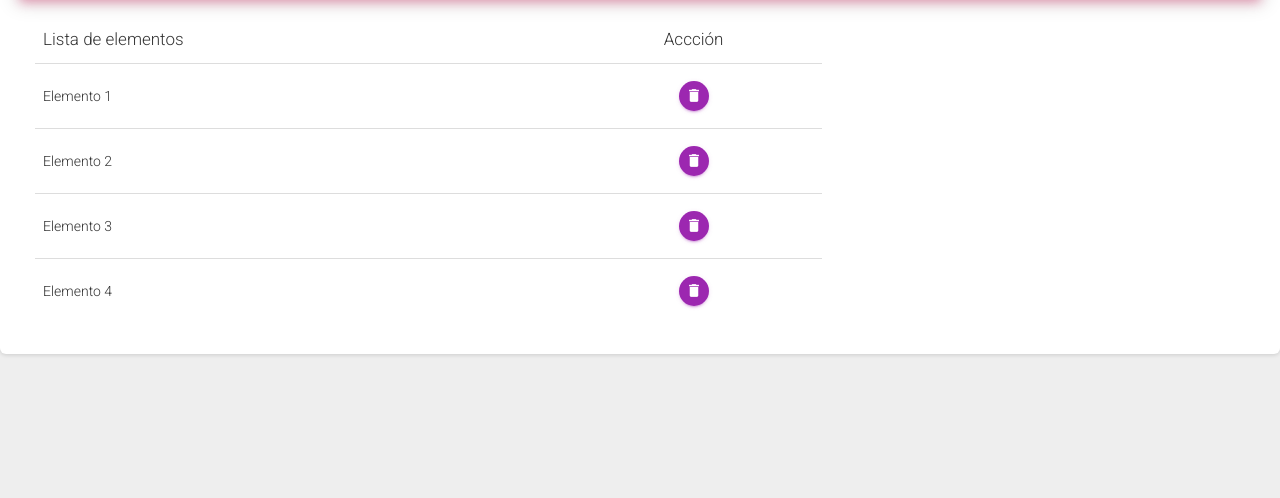
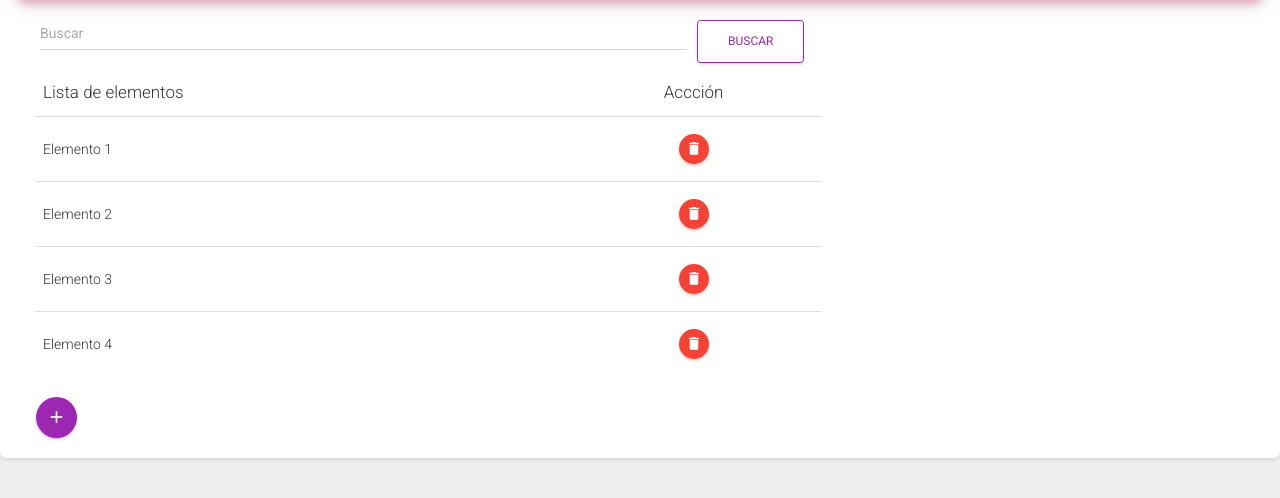
Before and after one commit to Khenji55/santatecla-tiempos-1, a website: page pagecategories.html in a window 1280 px wide. Shown: the part 130-628 px from the top of the page. Drawn offline with nearby package versions, Linux system fonts and the light colour scheme; some packages are replaced by stand-ins of ours.

Commit message:
Added searchbar and fab-add-more-items
Added missing objects in webpage

```diff
--- a/pagecategories.html
+++ b/pagecategories.html
@@ -59,6 +59,15 @@
             <div class="row">
                <div class="col-6 col-md-8 col-xs-12">
                   <div class="container" >
+                      <form class="form-row">
+                          <div class="col">
+                              <input class="form-control" type="search" placeholder="Buscar" aria-label="Buscar">
+                            </div>
+                            <div class="col-2">
+
+                                <button class="btn btn-outline-primary " type="submit">Buscar</button>                            </div>
+
+                        </form>
                      <table class="table">
                         <thead>
                            <tr>
@@ -69,34 +78,37 @@
                         <tbody>
                            <tr>
                               <td class="text-left">Elemento 1</td>
-                              <td class="text-center"><button class="btn btn-primary btn-fab btn-fab-mini btn-round">
+                              <td class="text-center"><button class="btn btn-danger btn-fab btn-fab-mini btn-round">
                                  <i class="material-icons">delete</i>
                                  </button>
                               </td>
                            </tr>
                            <tr>
                               <td class="text-left">Elemento 2</td>
-                              <td class="text-center"><button class="btn btn-primary btn-fab btn-fab-mini btn-round">
+                              <td class="text-center"><button class="btn btn-danger btn-fab btn-fab-mini btn-round">
                                  <i class="material-icons">delete</i>
                                  </button>
                               </td>
                            </tr>
                            <tr>
                               <td class="text-left">Elemento 3</td>
-                              <td class="text-center"><button class="btn btn-primary btn-fab btn-fab-mini btn-round">
+                              <td class="text-center"><button class="btn btn-danger btn-fab btn-fab-mini btn-round">
                                  <i class="material-icons">delete</i>
                                  </button>
                               </td>
                            </tr>
                            <tr>
                               <td class="text-left">Elemento 4</td>
-                              <td class="text-center"><button class="btn btn-primary btn-fab btn-fab-mini btn-round">
+                              <td class="text-center"><button class="btn btn-danger btn-fab btn-fab-mini btn-round">
                                  <i class="material-icons">delete</i>
                                  </button>
                               </td>
                            </tr>
                         </tbody>
                      </table>
+                     <button id="btnAddNewCategory" class="btn btn-primary btn-fab btn-fab btn-round">
+                      <i class="material-icons">add</i>
+                      </button>
                   </div>
                </div>
             </div>
```
